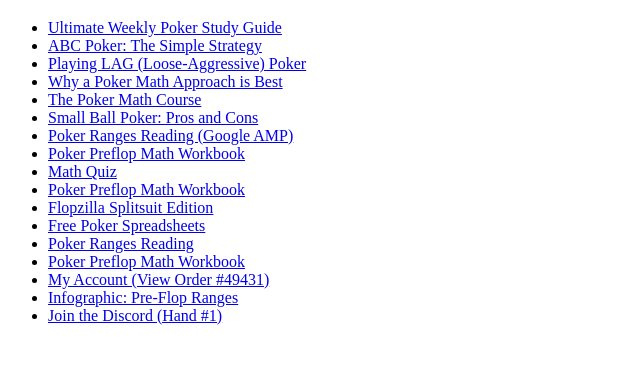
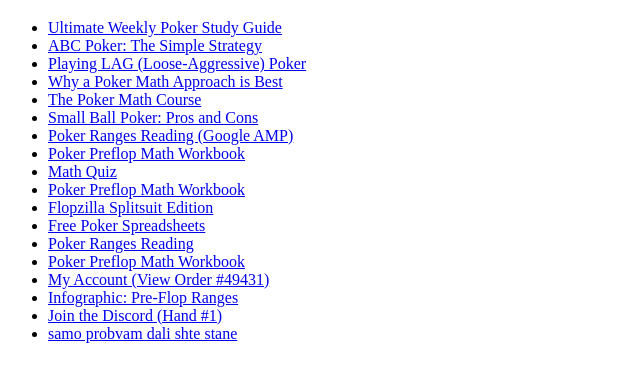
Before and after one commit to ivanpetkov/my-daily-plan, a plain HTML site: page Sweeny.html in a window 1280 px wide. Shown: the part 61-442 px from the top of the page, without its empty margins (0-640 px from the left). Drawn offline with Linux system fonts and the light colour scheme.

Commit message:
Update Sweeny.html

```diff
--- a/Sweeny.html
+++ b/Sweeny.html
@@ -26,6 +26,8 @@
         <li><a href="https://www.splitsuit.com/my-account/view-order/49431">My Account (View Order #49431)</a></li>
         <li><a href="https://redchippoker.com/infographic-pre-flop-ranges/">Infographic: Pre-Flop Ranges</a></li>
         <li><a href="https://redchippoker.com/join-the-discord/?Page=p9&adv=1&cat=21&search=Hand+%231">Join the Discord (Hand #1)</a></li>
+        <li><a href="https://redchippoker.com/join-the-discord/?Page=p9&adv=1&cat=21&search=Hand+%231">samo probvam dali shte stane</a></li>
+
     </ul>
 
 </body>
```
